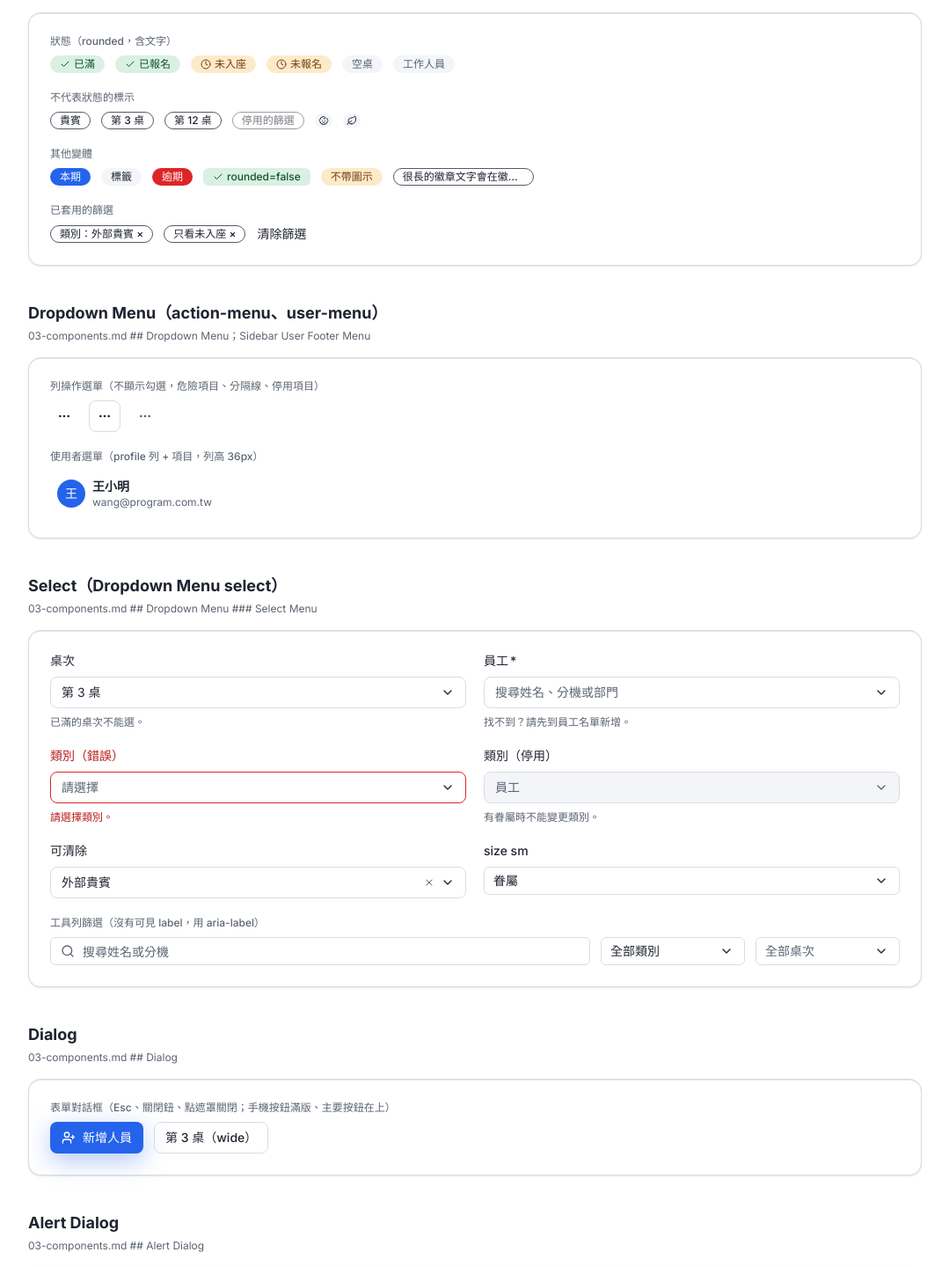
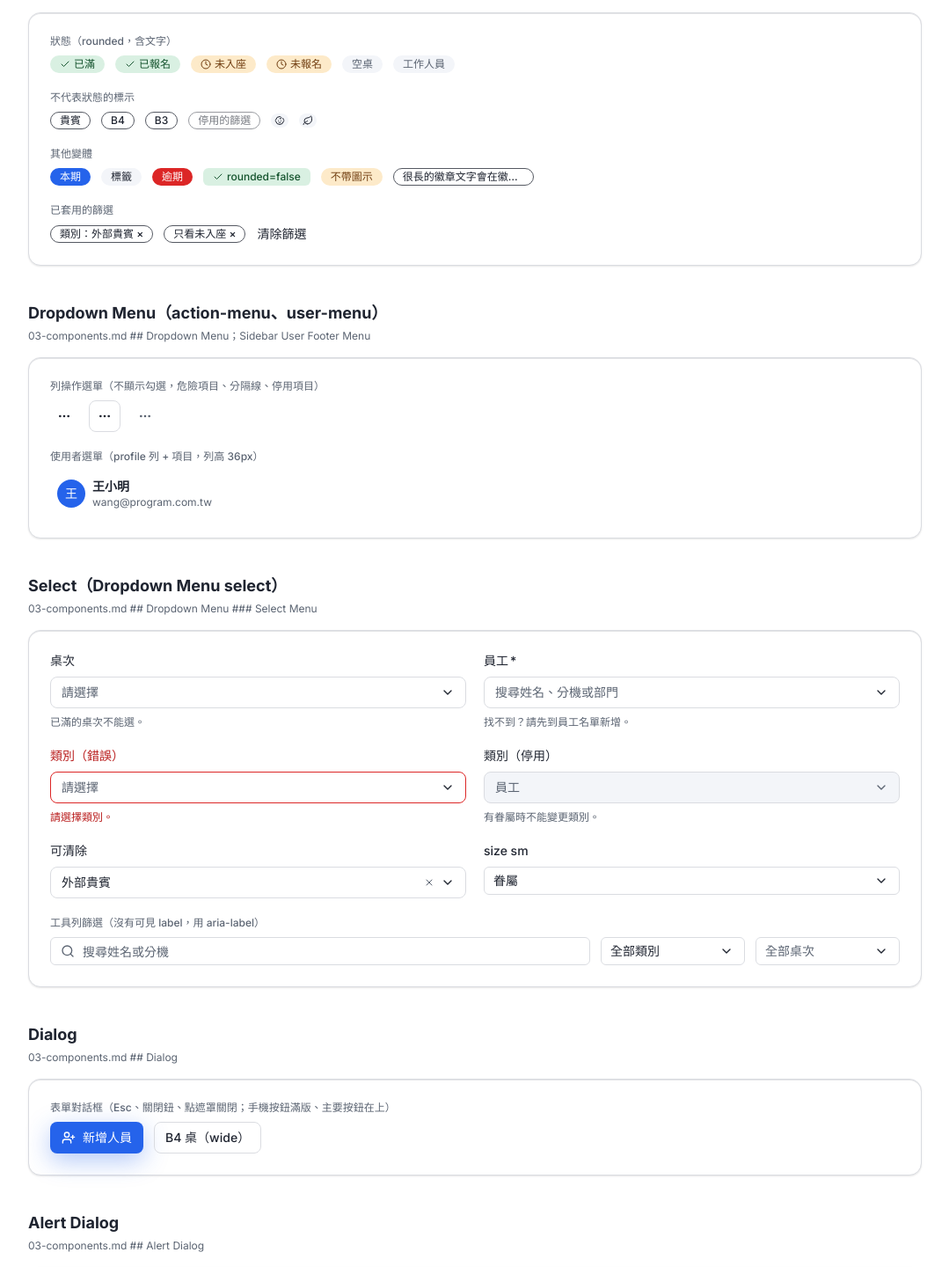
Before and after one commit to shuan1026/seat-arrangement, a Next.js app: page /dev/ui-gallery in a window 1280 px wide. Shown: the part 2460-3900 px from the top of the page at 88% size, without its empty margins (100-1179 px from the left). Built offline with nearby package versions, Linux system fonts and the light colour scheme.

Commit message:
chore: 開發用畫面與註解改用桌號寫法

```diff
--- a/src/app/api/tables/[id]/route.ts
+++ b/src/app/api/tables/[id]/route.ts
@@ -8,7 +8,7 @@ export const dynamic = 'force-dynamic';
 
 export const PATCH = route<{ id: string }>(async ({ req, params }) => {
   const id = parseId(params.id);
-  // 只有第 1–30 桌有備註名稱；工作人員桌（0）與不存在的桌號都當作找不到（SEAT-R01、SEAT-R48）
+  // 只有第 1–30 桌有備註名稱；工作人員桌（0）與不存在的內部編號都當作找不到（SEAT-R01、SEAT-R48）
   if (id < 1 || id > TABLE_COUNT) throw new AppError('NOT_FOUND', 'table not found');
   const { noteName } = await parseJson(req, tableUpdateSchema);
   return Response.json({ table: await updateTableNoteName(id, noteName) });
--- a/src/app/dev/ui-gallery/page.tsx
+++ b/src/app/dev/ui-gallery/page.tsx
@@ -90,12 +90,12 @@ const BUTTON_VARIANTS = [
 
 const TABLE_OPTIONS: SelectOption[] = [
   { value: 'none', label: '未入座' },
-  { value: '1', label: '第 1 桌', description: '剩 2 位・業務部' },
-  { value: '2', label: '第 2 桌', description: '剩 0 位', disabled: true, disabledReason: '已滿' },
-  { value: '3', label: '第 3 桌', description: '剩 5 位' },
-  { value: '4', label: '第 4 桌（貴賓桌）', description: '剩 1 位・備註：董事長與來賓' },
-  { value: '5', label: '第 5 桌', description: '剩 0 位', disabled: true, disabledReason: '已滿' },
-  { value: '6', label: '第 6 桌', description: '剩 10 位' },
+  { value: '2', label: 'A1 桌', description: '剩 2 位・業務部' },
+  { value: '22', label: 'A2 桌', description: '剩 0 位', disabled: true, disabledReason: '已滿' },
+  { value: '17', label: 'A3 桌', description: '剩 5 位' },
+  { value: '27', label: 'A4 桌（貴賓桌）', description: '剩 1 位・備註：董事長與來賓' },
+  { value: '23', label: 'A5 桌', description: '剩 0 位', disabled: true, disabledReason: '已滿' },
+  { value: '18', label: 'A6 桌', description: '剩 10 位' },
 ];
 
 const EMPLOYEE_OPTIONS: SelectOption[] = [
@@ -331,12 +331,12 @@ function Gallery() {
           <Row label="不代表狀態的標示">
             <Badge variant="outline">貴賓</Badge>
             <Badge variant="outline" asChild>
-              <button type="button" aria-label="在座位圖標示第 3 桌" onClick={() => notify('已標示第 3 桌。', { type: 'info' })}>
-                第 3 桌
+              <button type="button" aria-label="在座位圖標示 B4 桌" onClick={() => notify('已標示 B4 桌。', { type: 'info' })}>
+                B4
               </button>
             </Badge>
             <Badge variant="outline" asChild>
-              <a href="#table">第 12 桌</a>
+              <a href="#table">B3</a>
             </Badge>
             <Badge variant="outline" asChild>
               <button type="button" disabled>
@@ -489,9 +489,9 @@ function Gallery() {
             </Dialog>
             <Dialog>
               <DialogTrigger asChild>
-                <Button variant="outline">第 3 桌（wide）</Button>
+                <Button variant="outline">B4 桌（wide）</Button>
               </DialogTrigger>
-              <DialogContent size="wide" title="第 3 桌" description="8/10 人">
+              <DialogContent size="wide" title="B4 桌" description="8/10 人">
                 <DialogBody>
                   <Alert title="這桌還有 2 個空位。" />
                   {PEOPLE.map((p) => (
@@ -539,7 +539,7 @@ function Gallery() {
               </AlertDialogTrigger>
               <AlertDialogContent
                 title="要一次加入 3 位嗎？"
-                description="以下人員會加入第 3 桌："
+                description="以下人員會加入 B4 桌："
                 confirmLabel="加入 3 位"
                 onConfirm={() => notify('已加入 3 位。')}
               >
@@ -557,7 +557,7 @@ function Gallery() {
                 </Button>
               </AlertDialogTrigger>
               <AlertDialogContent
-                title="要清空第 3 桌嗎？"
+                title="要清空 B4 桌嗎？"
                 description="桌上 8 位會移到未入座。"
                 confirmLabel="清空桌次"
                 destructive
@@ -568,7 +568,7 @@ function Gallery() {
                   setTimeout(() => {
                     setAsyncLoading(false);
                     setAsyncOpen(false);
-                    notify('已清空第 3 桌。', { action: { label: '復原', onClick: () => notify('已復原。') } });
+                    notify('已清空 B4 桌。', { action: { label: '復原', onClick: () => notify('已復原。') } });
                   }, 1200);
                 }}
               />
@@ -601,7 +601,7 @@ function Gallery() {
             <Button variant="outline" data-demo="toast-success" onClick={() => notify('已儲存')}>
               success
             </Button>
-            <Button variant="outline" data-demo="toast-warning" onClick={() => notify('第 3 桌已滿，請先移出一位。', { type: 'warning' })}>
+            <Button variant="outline" data-demo="toast-warning" onClick={() => notify('B4 桌已滿，請先移出一位。', { type: 'warning' })}>
               warning
             </Button>
             <Button
@@ -611,13 +611,13 @@ function Gallery() {
             >
               destructive
             </Button>
-            <Button variant="outline" data-demo="toast-info" onClick={() => notify('第 4 桌只剩 1 位，眷屬先留在未入座。', { type: 'info' })}>
+            <Button variant="outline" data-demo="toast-info" onClick={() => notify('B7 桌只剩 1 位，眷屬先留在未入座。', { type: 'info' })}>
               info
             </Button>
             <Button
               variant="outline"
               data-demo="toast-action"
-              onClick={() => notify('已把王小明移到第 3 桌。', { action: { label: '復原', onClick: () => notify('已復原。') } })}
+              onClick={() => notify('已把王小明移到 B4 桌。', { action: { label: '復原', onClick: () => notify('已復原。') } })}
             >
               含「復原」
             </Button>
--- a/src/client/save-queue.ts
+++ b/src/client/save-queue.ts
@@ -20,7 +20,7 @@ export type Job<T = unknown> = {
   send: () => Promise<T>;
   /** 成功後用回應校正畫面 */
   onSuccess?: (result: T) => void;
-  /** 別人剛改過資料、這次不能完成時的既有提示（例如「第 {n} 桌已滿，請先移出一位。」）；沒有時用共用文案 */
+  /** 別人剛改過資料、這次不能完成時的既有提示（例如「{桌號} 桌已滿，請先移出一位。」）；沒有時用共用文案 */
   conflictMessage?: (code: ErrorCode) => string | undefined;
 };
 
--- a/src/components/ui/badge.tsx
+++ b/src/components/ui/badge.tsx
@@ -32,7 +32,7 @@ export interface BadgeProps extends ComponentProps<'span'> {
   rounded?: boolean;
   /** 文字前的 12px 圖示；positive／pending 預設 check／clock，傳 null 可拿掉 */
   icon?: ReactNode;
-  /** 包住 button 或 a，成為可按的徽章（例如「第 3 桌」、已套用的篩選） */
+  /** 包住 button 或 a，成為可按的徽章（例如桌號「B4」、已套用的篩選） */
   asChild?: boolean;
 }
 
--- a/src/contracts/participants.ts
+++ b/src/contracts/participants.ts
@@ -15,7 +15,7 @@ const optionalText = (max: number) =>
     .nullish()
     .transform((v) => (v ? v : null));
 
-/** 一般桌號 1–30；null = 未入座。工作人員桌用 isStaff 指定，不用 tableId */
+/** 一般桌的內部編號 1–30（畫面上的桌號見 src/domain/layout.ts，D-019）；null = 未入座。工作人員桌用 isStaff 指定，不用 tableId */
 export const seatChoiceSchema = z.number().int().min(1).max(TABLE_COUNT).nullable();
 
 const common = {
--- a/src/contracts/seating.ts
+++ b/src/contracts/seating.ts
@@ -58,7 +58,7 @@ export type SeatingOperation = z.infer<typeof seatingOperationSchema>;
 export const autoArrangeSummarySchema = z.object({
   /** 排進桌次的人數 */
   placed: z.number().int(),
-  /** 有排進人的桌號，由小到大 */
+  /** 有排進人的桌次內部編號（1–30），由小到大；畫面上的桌號見 src/domain/layout.ts（D-019） */
   tableIds: z.array(z.number().int()),
   /** 空位不夠、留在未入座的人數 */
   left: z.number().int(),
```
